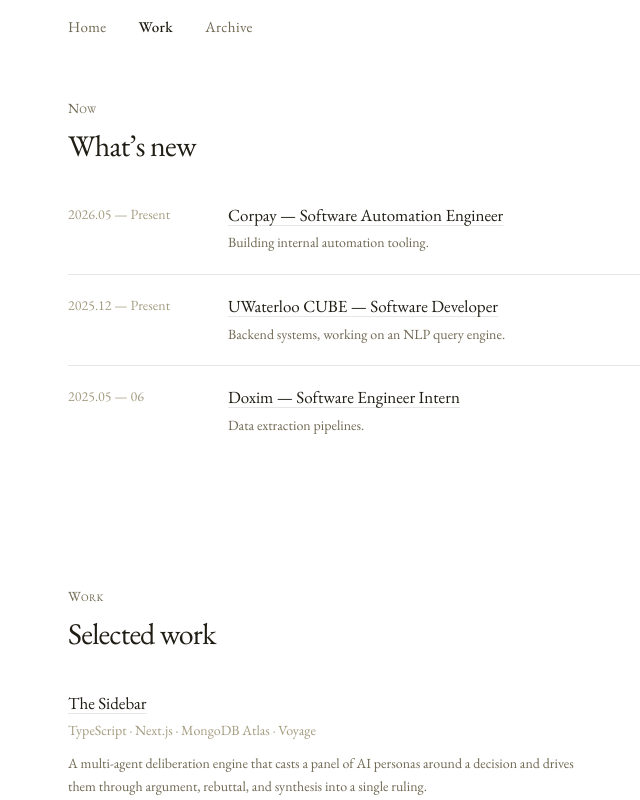
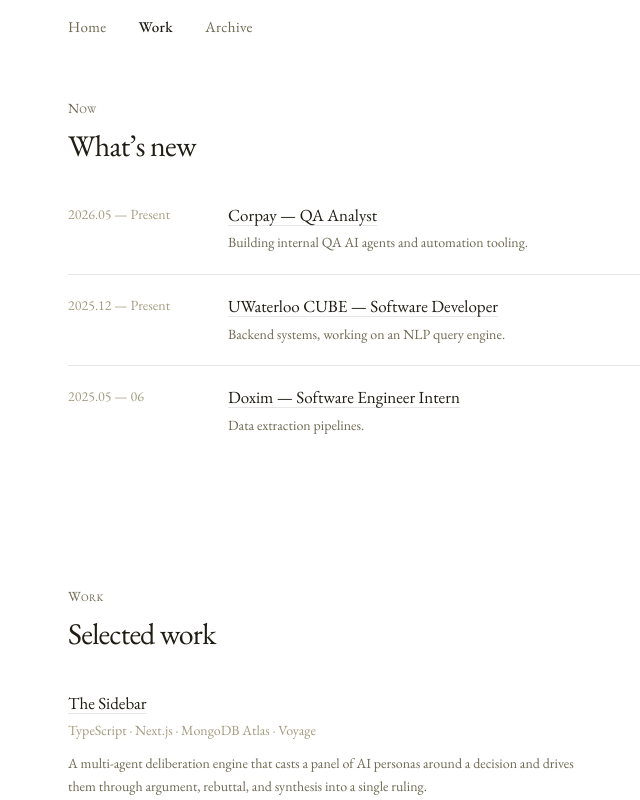
Before and after one commit to adandreidan/portfolio, a Next.js app: page /work in a window 1280 px wide. Shown: the top 800 px of the page, without its empty margins (228-868 px from the left). Built offline with nearby package versions, Linux system fonts and the light colour scheme.

Commit message:
Update Changes

```diff
--- a/components/now-section.tsx
+++ b/components/now-section.tsx
@@ -5,8 +5,8 @@
 const items = [
   {
     date: "2026.05 — Present",
-    title: "Corpay — Software Automation Engineer",
-    note: "Building internal automation tooling.",
+    title: "Corpay — QA Analyst",
+    note: "Building internal QA AI agents and automation tooling.",
     url: "https://www.corpay.com/",
   },
   {
```
